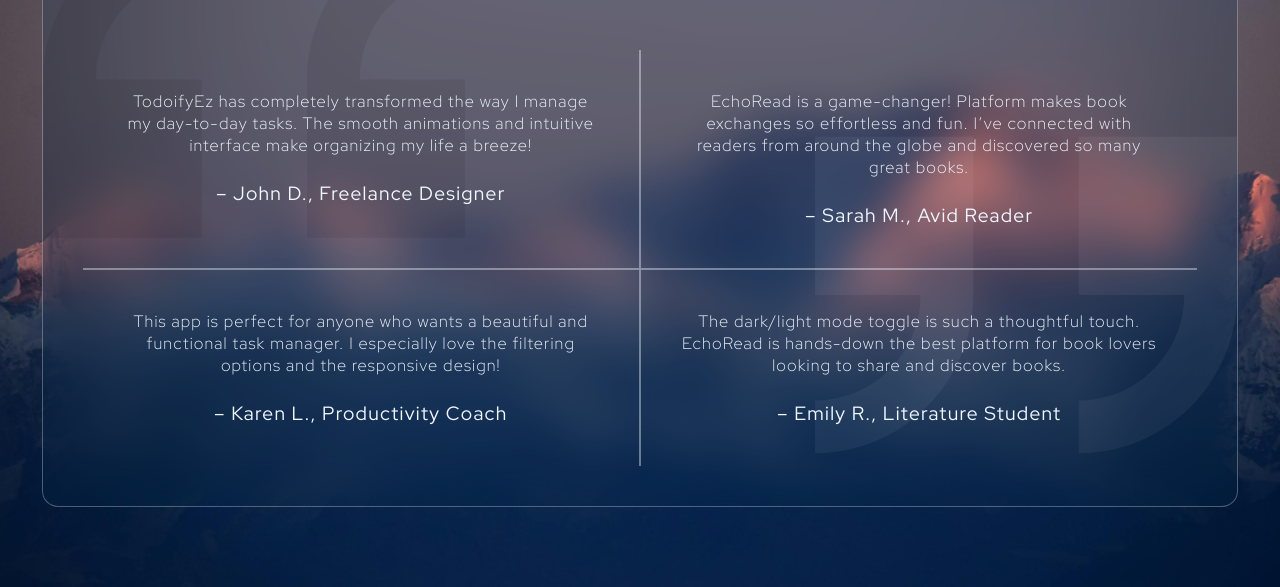
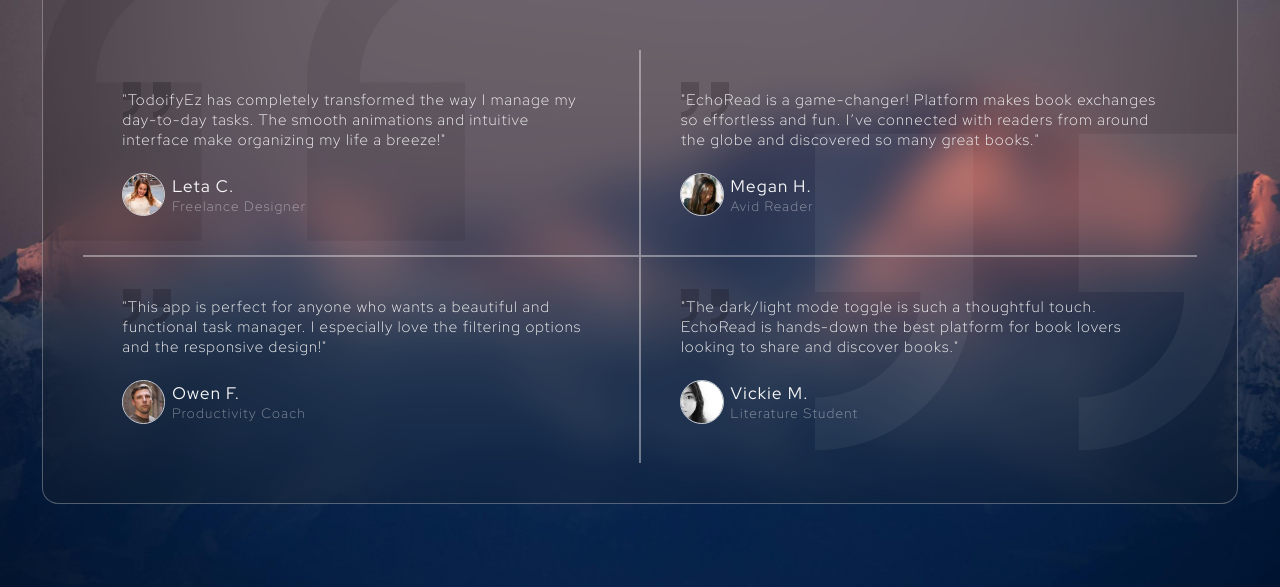
Before and after one commit to AbdurRahman-Khalil/testimonials_section_etc_designs, a plain HTML site: page one/index.html in a window 1280 px wide. Shown: the part 213-800 px from the top of the page. Drawn offline with Linux system fonts and the light colour scheme.

Commit message:
change ui design

```diff
--- a/one/index.html
+++ b/one/index.html
@@ -20,37 +20,73 @@
                 <p>And that's just a few</p>
             </div>
             <div id="testimonials-container">
+                <!-- 1 -->
                 <div class="testimonial">
+                    <div class="testimonial-text">
+                        <img src="./images/double-quotes-dark.svg" alt="">
                         <p>
-                        TodoifyEz has completely transformed the way I manage my day-to-day tasks. The smooth
-                        animations
-                        and intuitive interface make organizing my life a breeze!
+                            "TodoifyEz has completely transformed the way I manage my day-to-day tasks. The smooth
+                            animations and intuitive interface make organizing my life a breeze!"
                         </p>
-                    <h3>– John D., Freelance Designer</h3>
                     </div>
+                    <div class="client">
+                        <img class="client-img" src="./images/clients/leta_carpenter.jpg" alt="Leta C.'s img">
+                        <div class="client-name">
+                            <h3>Leta C.</h3>
+                            <p>Freelance Designer</p>
+                        </div>
+                    </div>
+                </div>
+                <!-- 2 -->
                 <div class="testimonial">
+                    <div class="testimonial-text">
+                        <img src="./images/double-quotes-dark.svg" alt="">
                         <p>
-                        EchoRead is a game-changer! Platform makes book exchanges so effortless and fun. I’ve
-                        connected
-                        with readers from around the globe and discovered so many great books.
+                            "EchoRead is a game-changer! Platform makes book exchanges so effortless and fun. I’ve
+                            connected with readers from around the globe and discovered so many great books."
                         </p>
-                    <h3>– Sarah M., Avid Reader</h3>
                     </div>
+                    <div class="client">
+                        <img class="client-img" src="./images/clients/megan_hanson.jpg" alt="Megan H.'s img">
+                        <div class="client-name">
+                            <h3>Megan H.</h3>
+                            <p>Avid Reader</p>
+                        </div>
+                    </div>
+                </div>
+                <!-- 3 -->
                 <div class="testimonial">
+                    <div class="testimonial-text">
+                        <img src="./images/double-quotes-dark.svg" alt="">
                         <p>
-                        This app is perfect for anyone who wants a beautiful and functional task manager. I
-                        especially
-                        love the filtering options and the responsive design!
+                            "This app is perfect for anyone who wants a beautiful and functional task manager. I
+                            especially love the filtering options and the responsive design!"
                         </p>
-                    <h3>– Karen L., Productivity Coach</h3>
                     </div>
+                    <div class="client">
+                        <img class="client-img" src="./images/clients/owen_frazier.jpg" alt="Owen F.'s img">
+                        <div class="client-name">
+                            <h3>Owen F.</h3>
+                            <p>Productivity Coach</p>
+                        </div>
+                    </div>
+                </div>
+                <!-- 4 -->
                 <div class="testimonial">
+                    <div class="testimonial-text">
+                        <img src="./images/double-quotes-dark.svg" alt="">
                         <p>
-                        The dark/light mode toggle is such a thoughtful touch. EchoRead is hands-down the best
-                        platform
-                        for book lovers looking to share and discover books.
+                            "The dark/light mode toggle is such a thoughtful touch. EchoRead is hands-down the best
+                            platform for book lovers looking to share and discover books."
                         </p>
-                    <h3>– Emily R., Literature Student</h3>
+                    </div>
+                    <div class="client">
+                        <img class="client-img" src="./images/clients/vickie_mckinney.jpg" alt="Vickie M.'s img">
+                        <div class="client-name">
+                            <h3>Vickie M.</h3>
+                            <p>Literature Student</p>
+                        </div>
+                    </div>
                 </div>
             </div>
         </section>
--- a/one/styles.css
+++ b/one/styles.css
@@ -20,7 +20,7 @@
     justify-content: center;
     align-items: center;
 
-    color: aliceblue;
+    color: hsl(0, 0%, 97%);
 }
 
 .wrapper > #testimonials {
@@ -33,9 +33,9 @@
     margin: 1.5rem 2.6rem;
     padding: 2.5rem;
 
-    background-color: hsl(208, 100%, 15%, 0.2);
+    background-color: hsla(0, 0%, 15%, 0.2);
     backdrop-filter: blur(1.5rem);
-    border: 1px solid hsl(208, 100%, 97%, 0.3);
+    border: 1px solid hsla(0, 0%, 97%, 0.3);
     border-radius: 1rem;
 
     transition: 0.3s ease-out;
@@ -65,58 +65,6 @@
     opacity: 0.05;
 }
 
-#testimonials > #testimonials-container {
-    display: grid;
-    grid-template-columns: repeat(2, 1fr);
-
-    transition: 0.3s ease-out;
-}
-
-#testimonials-container > .testimonial {
-    padding: 2.5rem;
-    transition: 0.3s ease-out;
-    text-align: center;
-}
-
-#testimonials-container > .testimonial:first-child {
-    border-right: 1px solid hsl(208, 100%, 97%, 0.4);
-    border-bottom: 1px solid hsl(208, 100%, 97%, 0.4);
-}
-
-#testimonials-container > .testimonial:nth-child(2) {
-    border-bottom: 1px solid hsl(208, 100%, 97%, 0.4);
-    border-left: 1px solid hsl(208, 100%, 97%, 0.4);
-}
-
-#testimonials-container > .testimonial:nth-child(3) {
-    border-top: 1px solid hsl(208, 100%, 97%, 0.4);
-    border-right: 1px solid hsl(208, 100%, 97%, 0.4);
-}
-
-#testimonials-container > .testimonial:last-child {
-    border-top: 1px solid hsl(208, 100%, 97%, 0.4);
-    border-left: 1px solid hsl(208, 100%, 97%, 0.4);
-}
-
-
-.testimonial > p {
-    font-size: clamp(0.8rem, calc(7vw + 0.7rem), 1.035rem);
-    font-weight: 300;
-    letter-spacing: 0.07rem;
-
-    margin-bottom: 1.5rem;
-
-    transition: 0.15s ease-out;
-}
-
-.testimonial > h3 {
-    font-weight: 400;
-    letter-spacing: 0.08rem;
-    font-size: clamp(0.95rem, calc(8vw + 0.8rem), 1.2rem);
-
-    transition: 0.15s ease-out;
-}
-
 #testimonials > #testimonials-head {
     text-align: center;
 
@@ -125,7 +73,7 @@
 }
 
 #testimonials > #testimonials-head > h1 {
-    font-size: clamp(1.2rem, calc(9.5vw + 1rem), 3rem);
+    font-size: clamp(1.2rem, calc(9.5vw + 1rem), 2.9rem);
     font-weight: 600;
     letter-spacing: 0.08rem;
 
@@ -141,6 +89,100 @@
 }
 
 
+#testimonials > #testimonials-container {
+    display: grid;
+    grid-template-columns: repeat(2, 1fr);
+
+    transition: 0.3s ease-out;
+}
+
+#testimonials-container > .testimonial {
+    padding: 2.5rem;
+    transition: 0.3s ease-out;
+}
+
+#testimonials-container > .testimonial:first-child {
+    border-right: 1px solid hsla(0, 0%, 97%, 0.4);
+    border-bottom: 1px solid hsla(0, 0%, 97%, 0.4);
+}
+
+#testimonials-container > .testimonial:nth-child(2) {
+    border-bottom: 1px solid hsla(0, 0%, 97%, 0.4);
+    border-left: 1px solid hsla(0, 0%, 97%, 0.4);
+}
+
+#testimonials-container > .testimonial:nth-child(3) {
+    border-top: 1px solid hsla(0, 0%, 97%, 0.4);
+    border-right: 1px solid hsla(0, 0%, 97%, 0.4);
+}
+
+#testimonials-container > .testimonial:last-child {
+    border-top: 1px solid hsla(0, 0%, 97%, 0.4);
+    border-left: 1px solid hsla(0, 0%, 97%, 0.4);
+}
+
+.testimonial > .testimonial-text {
+    position: relative;
+}
+
+.testimonial > .testimonial-text > img {
+    position: absolute;
+    top: -14px;
+    left: 0;
+    z-index: -10;
+
+    width: clamp(1.2rem, calc(8.5vw + 1rem), 3rem);
+    margin-bottom: 1rem;
+    opacity: 0.18;
+    pointer-events: none;
+
+    transition: 0.3s ease-out;
+}
+
+.testimonial > .testimonial-text > p {
+    font-size: clamp(0.7rem, calc(5vw + 0.55rem), 0.95rem);
+    font-weight: 300;
+    letter-spacing: 0.07rem;
+
+    margin-bottom: 1.5rem;
+
+    transition: 0.15s ease-out;
+}
+
+.testimonial > .client {
+    display: flex;
+    align-items: center;
+    gap: 0.5rem;
+}
+
+.client > .client-img {
+    max-width: 2.6rem;
+    height: auto;
+    object-fit: cover;
+    object-position: center;
+
+    outline: 1px solid hsla(0, 0%, 97%, 0.8);
+    border-radius: 50%;
+}
+
+.client > .client-name > h3 {
+    font-size: clamp(0.8rem, calc(6vw + 0.65rem), 1.05rem);
+    font-weight: 400;
+    letter-spacing: 0.08rem;
+    text-align: start;
+
+    transition: 0.15s ease-out;
+}
+
+.client > .client-name > p {
+    font-size: clamp(0.6rem, calc(4vw + 0.45rem), 0.85rem);
+    font-weight: 200;
+    letter-spacing: 0.08rem;
+    color: hsla(0, 0%, 97%, 0.5);
+}
+
+
+
 /* Responsiveness */
 @media (max-width: 768px) {
     .wrapper > #testimonials {
@@ -154,11 +196,11 @@
 
     #testimonials-container > .testimonial {
         padding-inline: 0.8rem;
-        border-bottom: 1px solid hsl(208, 100%, 97%, 0.4);
+        border-bottom: 1px solid hsla(0, 0%, 97%, 0.4);
     }
 
     #testimonials-container > .testimonial:first-child {
-        border-top: 1px solid hsl(208, 100%, 97%, 0.4);
+        border-top: 1px solid hsla(0, 0%, 97%, 0.4);
         border-right: none;
     }
 
```
Also changed, not shown: one/images/clients/leta_carpenter.jpg (added), one/images/clients/megan_hanson.jpg (added), one/images/clients/owen_frazier.jpg (added), one/images/clients/vickie_mckinney.jpg (added). Lines whose indentation alone changed are shown as unchanged.
